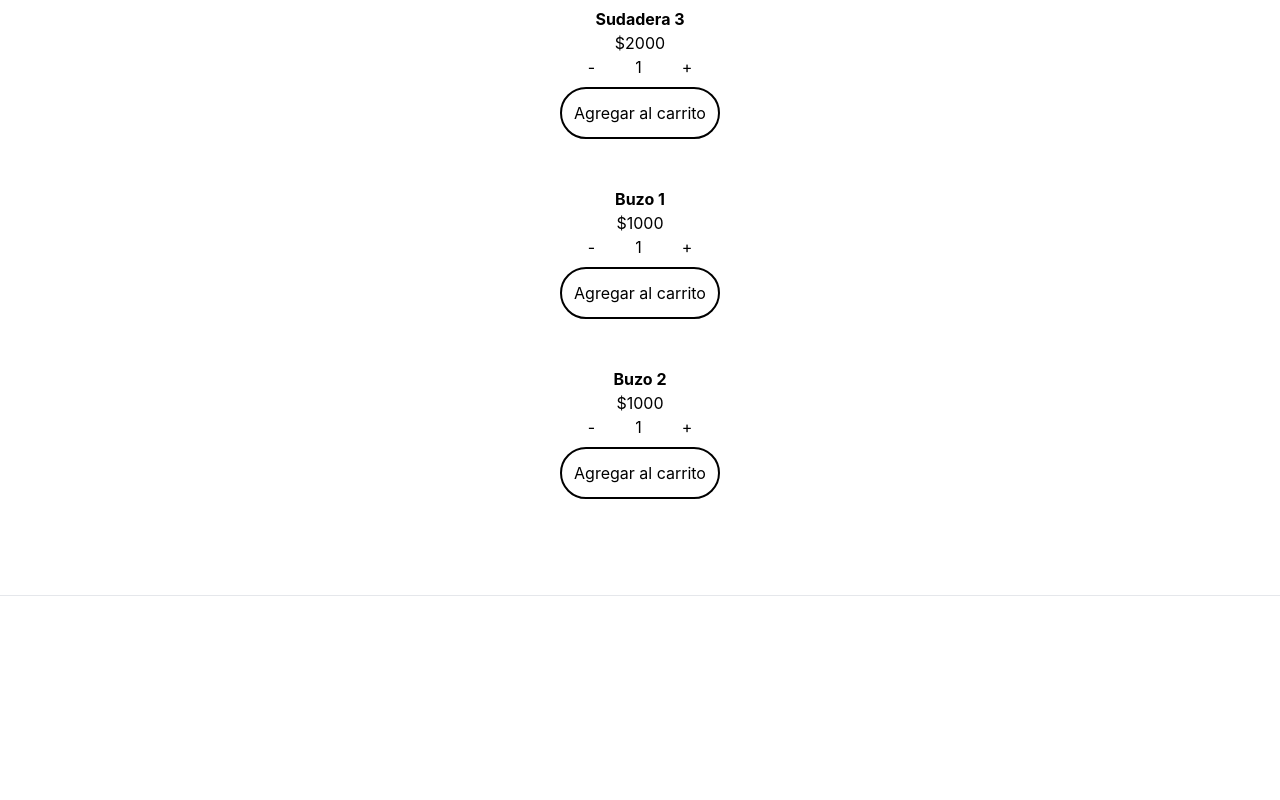
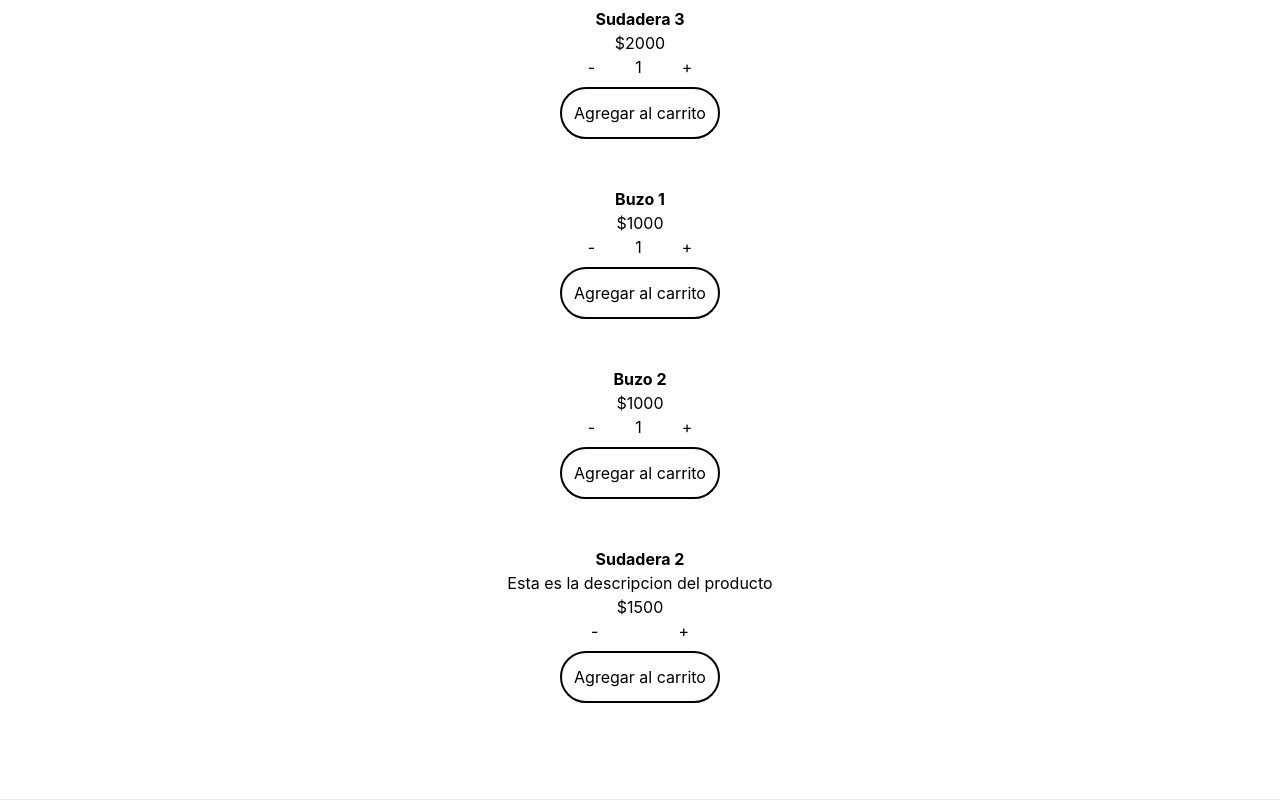
Before and after one commit to joselantifeka/ProyectoReactJS, a React (Create React App) app: page / in a window 1280 px wide. Shown: the part 525-1325 px from the top of the page. Before the commit the page ends 1121 px from the top, so only its background shows below. Built offline with nearby package versions, Linux system fonts and the light colour scheme.

Commit message:
Se creo ItemDetail,ItemDetailContianer.jsx Estos se utilizan para la descripcion del producto, esta descripcion se ve por ahora alfinal del catalogo

```diff
--- a/public/data.json
+++ b/public/data.json
@@ -1,47 +1,52 @@
 [
     {
+        "id": 1,
         "nombre": "Sudadera 1",
+        "categoria": "Sudadera",
+        "description": "Esta es la descripcion del producto",
+        "precio": 1000,
         "stock": 10,
-        "precio": 1000,
-        "categoria": "Sudadera",
-        "id": 1,
-        "igm": "",
-        "initial": 1
+        "initial": 1,
+        "igm": ""
     },
     {
+        "id": 2,
         "nombre": "Sudadera 2",
+        "categoria": "Sudadera",
+        "description": "Esta es la descripcion del producto",
+        "precio": 1500,
         "stock": 5,
-        "precio": 1500,
-        "categoria": "Sudadera",
-        "id": 2,
-        "igm": "",
-        "initial": 1
+        "initial": 1,
+        "igm": ""
     },
     {
+        "id": 2,
         "nombre": "Sudadera 3",
+        "categoria": "Sudadera",
+        "description": "Esta es la descripcion del producto",
+        "precio": 2000,
         "stock": 4,
-        "precio": 2000,
-        "categoria": "Sudadera",
-        "id": 2,
-        "igm": "",
-        "initial": 1
+        "initial": 1,
+        "igm": ""
     },
     {
+        "id": 4,
         "nombre": "Buzo 1",
+        "categoria": "Buzo",
+        "description": "Esta es la descripcion del producto",
+        "precio": 1000,
         "stock": 10,
-        "precio": 1000,
-        "categoria": "Buzo",
-        "id": 4,
-        "igm": "",
-        "initial": 1
+        "initial": 1,
+        "igm": ""
     },
     {
+        "id": 5,
         "nombre": "Buzo 2",
+        "categoria": "Buzo",
+        "description": "Esta es la descripcion del producto",
+        "precio": 1000,
         "stock": 10,
-        "precio": 1000,
-        "categoria": "Buzo",
-        "id": 5,
-        "igm": "",
-        "initial": 1
+        "initial": 1,
+        "igm": ""
     }
 ]
--- /dev/null
+++ b/src/components/ItemDetail.jsx
@@ -0,0 +1,22 @@
+import React from "react";
+import ItemCount from "./ItemCount";
+
+function ItemDetail({name, stock, precio, initial, description}) {
+    console.log(stock, precio, initial)
+  return (
+    <div className="flex flex-col text-center mb-12 w-full">
+      <h1 className="font-bold tittle-font mb">{name}</h1>
+      <div>
+        <p>{description}</p>
+        <ItemCount stock={stock} precio={precio} initial={initial} /> {/* AYUDAAA ME NO SALE EL INITIAL AL USAR */}
+        <div>
+          <button className="border-solid border-2 border-black p-3 mt-2 rounded-full">
+            Agregar al carrito
+          </button>
+        </div>
+      </div>
+    </div>
+  );
+}
+
+export default ItemDetail;
--- /dev/null
+++ b/src/components/ItemDetailContainer.jsx
@@ -0,0 +1,29 @@
+import { useState , useEffect } from "react";
+import React from 'react'
+import ItemDetail from './ItemDetail'
+
+function getItemDetail(){
+  return new Promise((resolve,reject) =>{
+    setTimeout(() => {
+      fetch('data.json')
+        .then((resp) => resp.json())
+        .then((data) => resolve(data))
+    }, 2000);
+  })
+}
+
+function ItemDetailContainer() {
+    const [info, setinfo] = useState([])
+    useEffect(() => {
+        getItemDetail().then((resp) =>{
+          setinfo(resp[1]);
+        })
+    },[])
+  return (
+    <div>
+        <ItemDetail name={info.nombre} stock={info.stock} precio={info.precio} initial={info.initial} description={info.description} />
+    </div>
+  )
+}
+
+export default ItemDetailContainer
--- a/src/components/ItemListContainer.jsx
+++ b/src/components/ItemListContainer.jsx
@@ -1,3 +1,4 @@
+import ItemDetailContainer from "./ItemDetailContainer";
 import ItemList from "./ItemList";
 
 function ItemListContainer({ greeting }) {
@@ -8,6 +9,7 @@ function ItemListContainer({ greeting }) {
         </h1>
         <div className="container mx-auto px-5 py-6">
           <ItemList />
+          <ItemDetailContainer />
         </div>
     </div>
 
```
